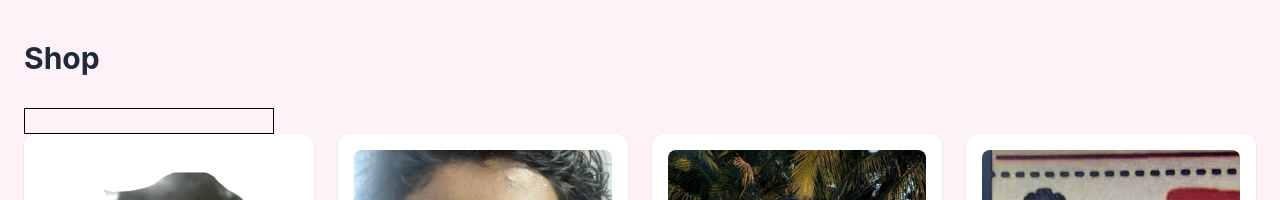
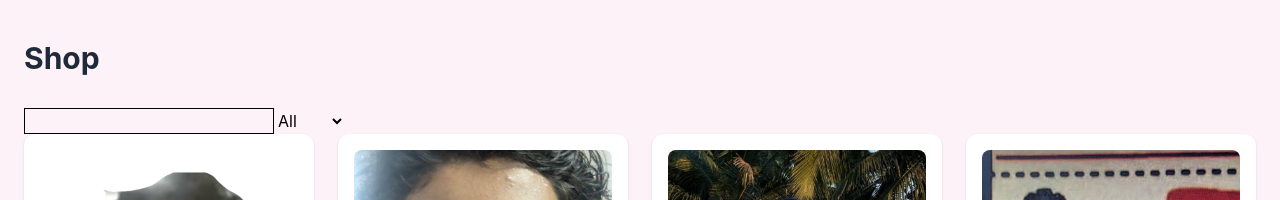
Before and after one commit to midlajco/Hazel-kidsclothing, a React (Vite) app: page /shop in a window 1280 px wide. Shown: the top 200 px of the page. Built offline with nearby package versions, Linux system fonts and the light colour scheme; data requests are answered from the project's data file.

Commit message:
added catogory  filter

```diff
--- a/src/pages/Shop.jsx
+++ b/src/pages/Shop.jsx
@@ -5,6 +5,7 @@ import { useState } from "react";
 function Shop() {
 
     const [searchTerm, setSearchTerm] = useState("");
+    const [category, setCategory] = useState("all");
 
 
 
@@ -23,9 +24,15 @@ function Shop() {
         return <p>No products found.</p>;
     }
 
-    const filteredProducts = products?.filter((product) =>
-        product.name.toLowerCase().includes(searchTerm.toLowerCase())
-    );
+    const filteredProducts = products?.filter((product) => {
+        const searchMatches =
+            product.name.toLowerCase().includes(searchTerm.toLowerCase());
+        const catagoryMatches =
+            category === "all" || product.category == category;
+
+            return searchMatches && catagoryMatches
+    });
+
     return (
         <div className="min-h-screen bg-pink-50 px-6 py-10">
             <h1 className="mb-8 text-3xl font-bold text-gray-800">
@@ -33,13 +40,23 @@ function Shop() {
             </h1>
             <div >
                 <input type="text"
-                    onChange={(e) => setSearchTerm( e.target.value)}
+                    onChange={(e) => setSearchTerm(e.target.value)}
                     value={searchTerm}
                     className="border " />
+                <select onChange={(e) => setCategory(e.target.value)}
+                    value={category} >
+                    <option value="all">All</option>
+                    <option value="babies">Babies</option>
+                    <option value="boys">Boys</option>
+                    <option value="girls">Girls</option>
+                </select>
 
             </div>
             <div className="grid grid-cols-1 gap-6 sm:grid-cols-2 lg:grid-cols-4">
-                {filteredProducts.map((product) => (
+                {filteredProducts.length === 0 ? (
+                    <p>No Products Found</p>
+                ) :
+                    (filteredProducts.map((product) => (
                         <div
                             key={product.id}
                             className="rounded-xl bg-white p-4 shadow-sm"
@@ -63,7 +80,8 @@ function Shop() {
                                 {product.category}
                             </p>
                         </div>
-                ))}
+                    )))}
+
             </div>
         </div>
     )
```
Lines whose indentation alone changed are shown as unchanged.
